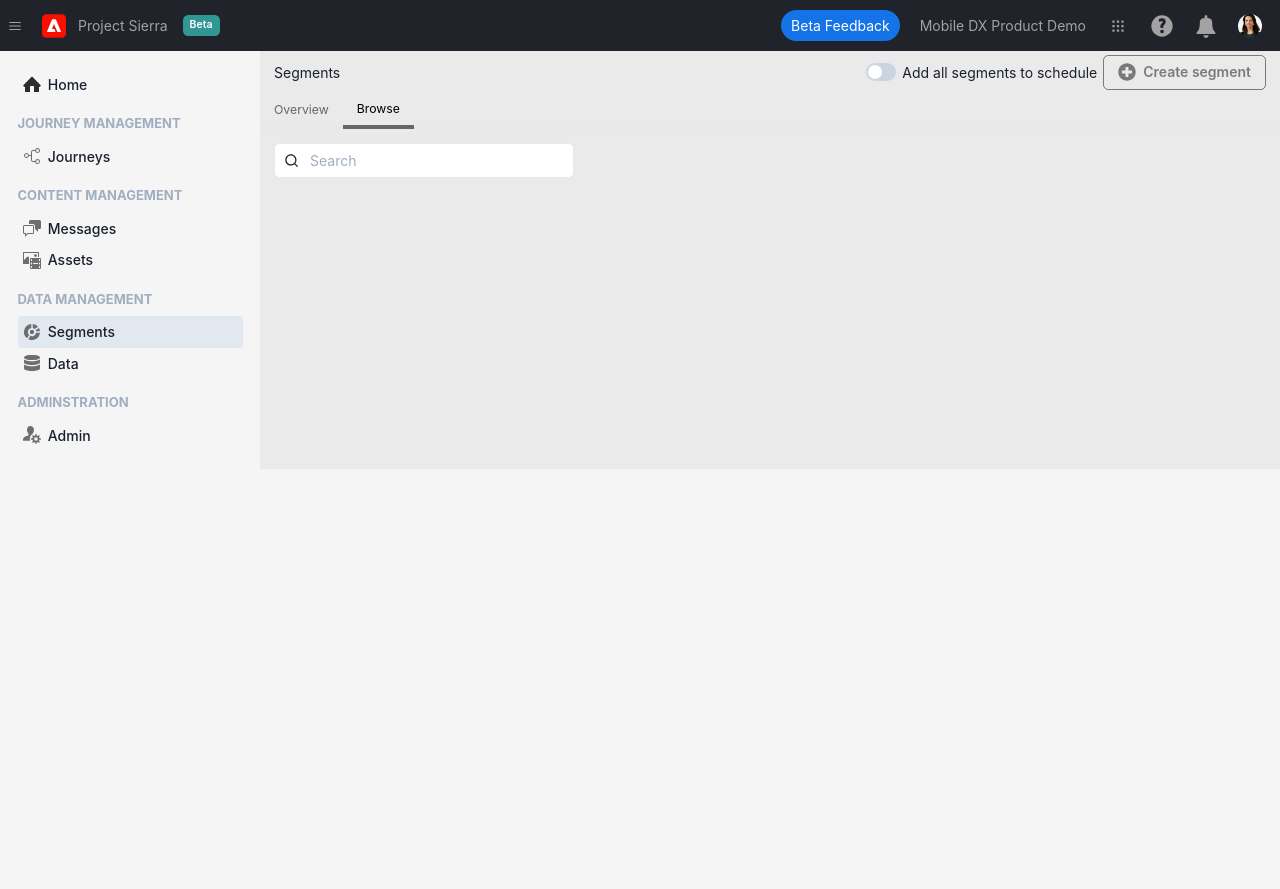
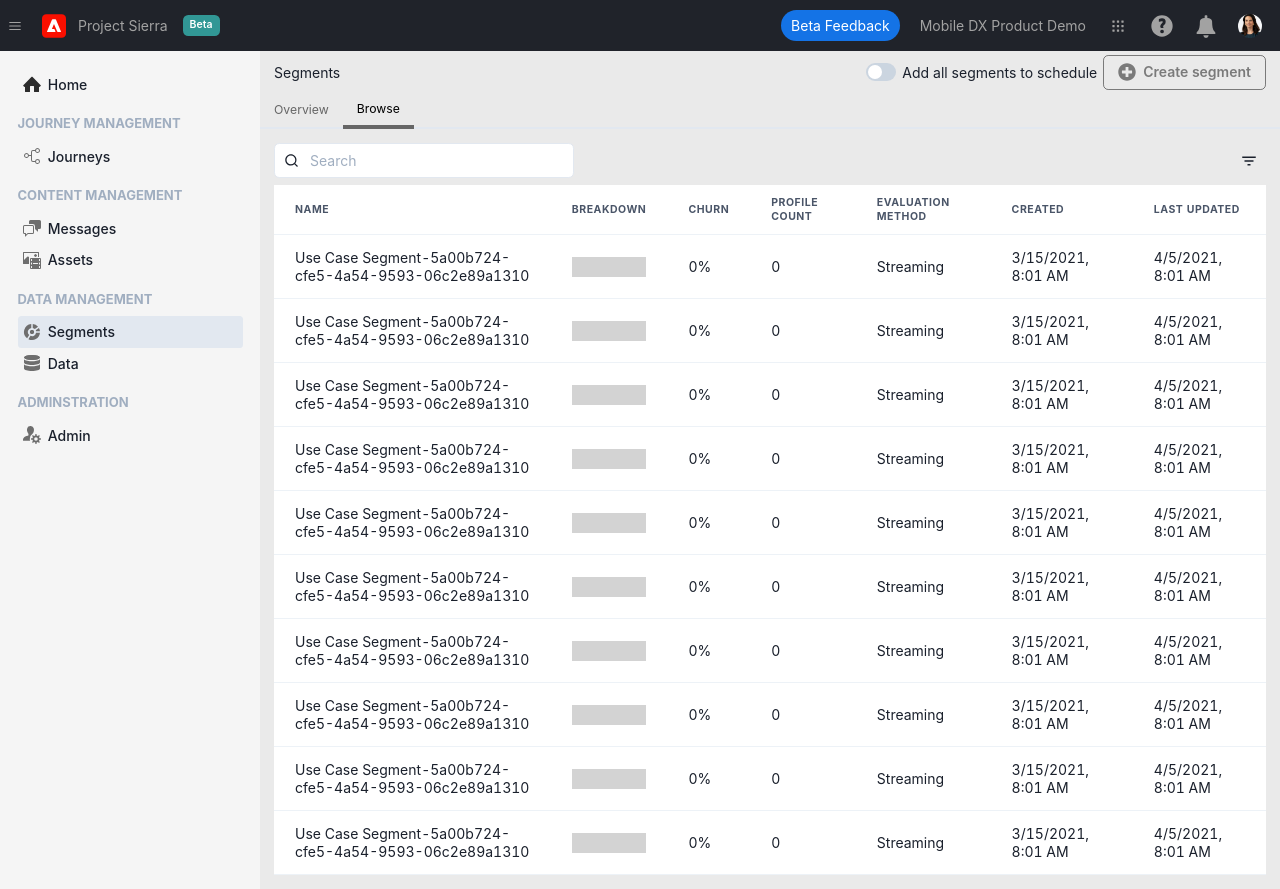
Before and after one commit to Bytemaster82/next-typescript, a Next.js app: page /segments in a window 1280 px wide. Both pictures are taken after a click on the tab "Browse". Before the commit the page ends 800 px from the top, so only its background shows below. Built offline with nearby package versions, Linux system fonts and the light colour scheme.

Commit message:
add breakdown pop up

```diff
--- /dev/null
+++ b/src/pages/segments/BreakDown.tsx
@@ -0,0 +1,34 @@
+import {
+	Box,
+	Popover,
+  PopoverTrigger,
+  PopoverContent,
+  PopoverHeader,
+  PopoverBody,
+  PopoverFooter,
+  PopoverArrow,
+  PopoverCloseButton,
+} from "@chakra-ui/react";
+
+export const BreakDown: React.FC = () => {
+	return (
+		<Box className="breakdown">
+			<Popover
+				placement="top"
+				trigger="hover"
+			>
+				<PopoverTrigger>
+					<div className="breakdown-bar"></div>
+				</PopoverTrigger>
+				<PopoverContent>
+					<PopoverArrow />
+					<PopoverBody>
+						<div className="text-green">Realized: 0 (0%)</div>
+						<div className="text-blue">Existing: 0 (0%)</div>
+						<div className="text-red">Existing: 0 (0%)</div>
+					</PopoverBody>
+				</PopoverContent>
+			</Popover>
+		</Box>
+	);
+}
--- a/src/pages/segments/BrowsePanel.tsx
+++ b/src/pages/segments/BrowsePanel.tsx
@@ -1,16 +1,27 @@
 import {
 	Box,
+	Flex,
 	Input,
 	InputGroup,
 	InputLeftElement,
-	Icon
+	Icon,
+	IconButton,
+	Table,
+  Thead,
+  Tbody,
+  Tfoot,
+  Tr,
+  Th,
+  Td,
 } from "@chakra-ui/react";
 import { RiSearchLine } from 'react-icons/ri';
-
+import { MdFilterList } from "react-icons/md";
+import { BreakDown } from "./BreakDown";
 
 export const BrowsePanel: React.FC = () => {
 	return (
 		<Box>
+			<Flex>
 				<InputGroup>
 					<InputLeftElement
 						pointerEvents="none"
@@ -23,6 +34,140 @@ export const BrowsePanel: React.FC = () => {
 						colorScheme="teal"
 						placeholder="Search" />
 				</InputGroup>
+				<IconButton
+          aria-label="Filter"
+          icon={<Icon as={MdFilterList} boxSize={18} />}
+          variant="ghost"
+        />
+			</Flex>
+			<Box flex="1" mt="2">
+        <Table bg="white">
+          <Thead>
+            <Tr>
+              <Th>Name</Th>
+              <Th>Breakdown</Th>
+              <Th>Churn</Th>
+              <Th>Profile Count</Th>
+              <Th>Evaluation method</Th>
+              <Th>Created</Th>
+              <Th>Last Updated</Th>
+            </Tr>
+          </Thead>
+          <Tbody>
+            <Tr>
+              <Td>Use Case Segment-5a00b724-cfe5-4a54-9593-06c2e89a1310</Td>
+              <Td>
+                <BreakDown />
+              </Td>
+              <Td>0%</Td>
+              <Td>0</Td>
+              <Td>Streaming</Td>
+              <Td>3/15/2021, 8:01 AM</Td>
+              <Td>4/5/2021, 8:01 AM</Td>
+            </Tr>
+            <Tr>
+              <Td>Use Case Segment-5a00b724-cfe5-4a54-9593-06c2e89a1310</Td>
+              <Td>
+                <BreakDown />
+              </Td>
+              <Td>0%</Td>
+              <Td>0</Td>
+              <Td>Streaming</Td>
+              <Td>3/15/2021, 8:01 AM</Td>
+              <Td>4/5/2021, 8:01 AM</Td>
+            </Tr>
+            <Tr>
+              <Td>Use Case Segment-5a00b724-cfe5-4a54-9593-06c2e89a1310</Td>
+              <Td>
+                <BreakDown />
+              </Td>
+              <Td>0%</Td>
+              <Td>0</Td>
+              <Td>Streaming</Td>
+              <Td>3/15/2021, 8:01 AM</Td>
+              <Td>4/5/2021, 8:01 AM</Td>
+            </Tr>
+            <Tr>
+              <Td>Use Case Segment-5a00b724-cfe5-4a54-9593-06c2e89a1310</Td>
+              <Td>
+                <BreakDown />
+              </Td>
+              <Td>0%</Td>
+              <Td>0</Td>
+              <Td>Streaming</Td>
+              <Td>3/15/2021, 8:01 AM</Td>
+              <Td>4/5/2021, 8:01 AM</Td>
+            </Tr>
+            <Tr>
+              <Td>Use Case Segment-5a00b724-cfe5-4a54-9593-06c2e89a1310</Td>
+              <Td>
+                <BreakDown />
+              </Td>
+              <Td>0%</Td>
+              <Td>0</Td>
+              <Td>Streaming</Td>
+              <Td>3/15/2021, 8:01 AM</Td>
+              <Td>4/5/2021, 8:01 AM</Td>
+            </Tr>
+            <Tr>
+              <Td>Use Case Segment-5a00b724-cfe5-4a54-9593-06c2e89a1310</Td>
+              <Td>
+                <BreakDown />
+              </Td>
+              <Td>0%</Td>
+              <Td>0</Td>
+              <Td>Streaming</Td>
+              <Td>3/15/2021, 8:01 AM</Td>
+              <Td>4/5/2021, 8:01 AM</Td>
+            </Tr>
+            <Tr>
+              <Td>Use Case Segment-5a00b724-cfe5-4a54-9593-06c2e89a1310</Td>
+              <Td>
+                <BreakDown />
+              </Td>
+              <Td>0%</Td>
+              <Td>0</Td>
+              <Td>Streaming</Td>
+              <Td>3/15/2021, 8:01 AM</Td>
+              <Td>4/5/2021, 8:01 AM</Td>
+            </Tr>
+            <Tr>
+              <Td>Use Case Segment-5a00b724-cfe5-4a54-9593-06c2e89a1310</Td>
+              <Td>
+                <BreakDown />
+              </Td>
+              <Td>0%</Td>
+              <Td>0</Td>
+              <Td>Streaming</Td>
+              <Td>3/15/2021, 8:01 AM</Td>
+              <Td>4/5/2021, 8:01 AM</Td>
+            </Tr>
+            <Tr>
+              <Td>Use Case Segment-5a00b724-cfe5-4a54-9593-06c2e89a1310</Td>
+              <Td>
+                <BreakDown />
+              </Td>
+              <Td>0%</Td>
+              <Td>0</Td>
+              <Td>Streaming</Td>
+              <Td>3/15/2021, 8:01 AM</Td>
+              <Td>4/5/2021, 8:01 AM</Td>
+            </Tr>
+            <Tr>
+              <Td>Use Case Segment-5a00b724-cfe5-4a54-9593-06c2e89a1310</Td>
+              <Td>
+                <BreakDown />
+              </Td>
+              <Td>0%</Td>
+              <Td>0</Td>
+              <Td>Streaming</Td>
+              <Td>3/15/2021, 8:01 AM</Td>
+              <Td>4/5/2021, 8:01 AM</Td>
+            </Tr>
+
+          </Tbody>
+        </Table>
+      </Box>
 		</Box>
 	);
 }
--- a/src/styles/_global.scss
+++ b/src/styles/_global.scss
@@ -43,3 +43,13 @@ button[aria-selected="true"] {
 .chakra-input.search-box {
   background-color: #ffffff !important;
 }
+
+.text-green {
+  color: #1cbb1c;
+}
+.text-blue {
+  color: #2457e6;
+}
+.text-red {
+  color: #c41515;
+}
--- /dev/null
+++ b/src/styles/_segments.scss
@@ -0,0 +1,15 @@
+.breakdown {
+    position: relative;
+    .breakdown-bar {
+        width: 100%;
+        height: 20px;
+        background-color: lightgray;
+        cursor: pointer;
+    }
+    .chakra-popover__body {
+        padding: 30px;
+    }
+    .chakra-popover__content {
+        box-shadow: none !important;
+    }
+}
--- a/src/styles/main.scss
+++ b/src/styles/main.scss
@@ -1,3 +1,4 @@
 @import "global";
 @import "header";
 @import "status-bar";
+@import "segments";
```
Lines whose indentation alone changed are shown as unchanged.
